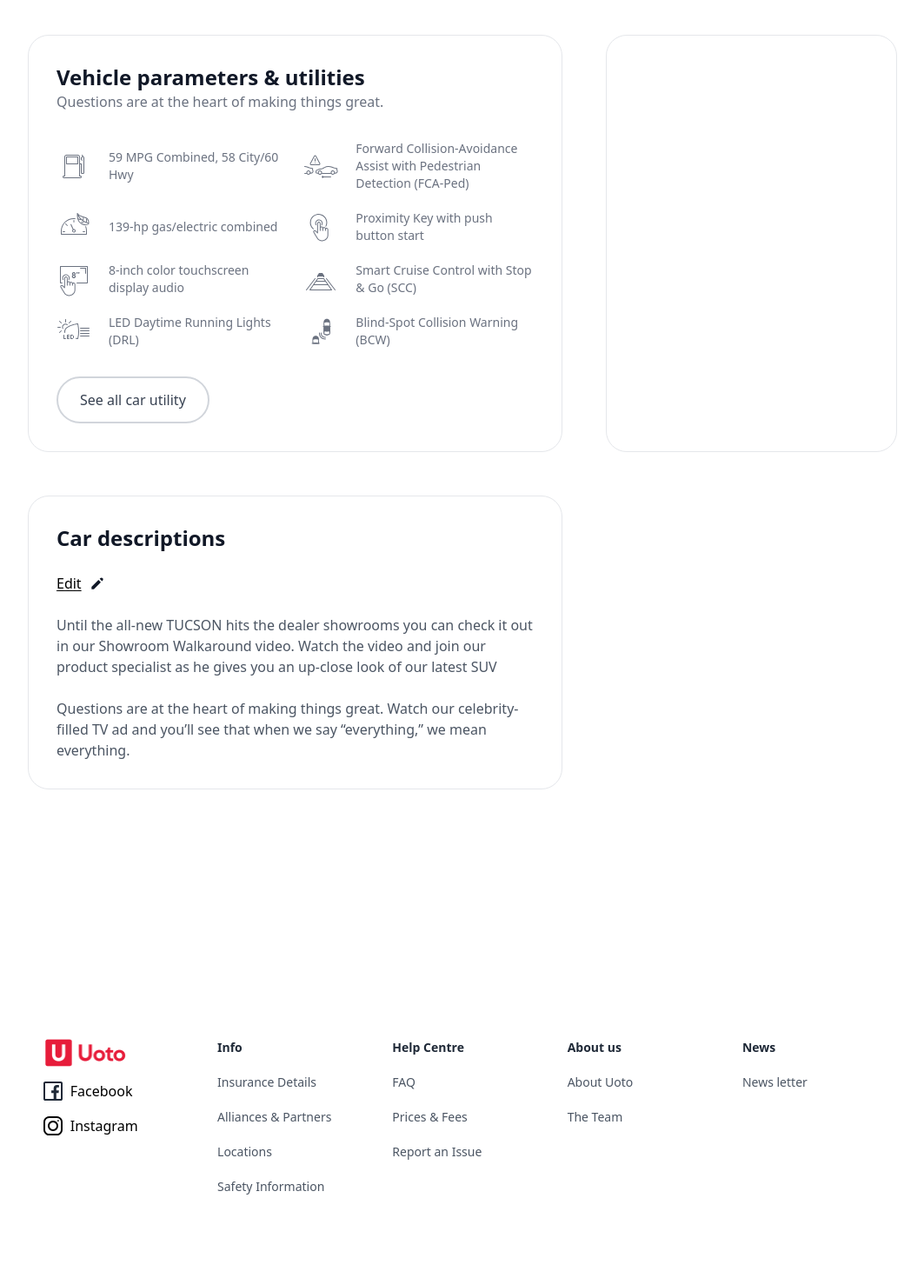
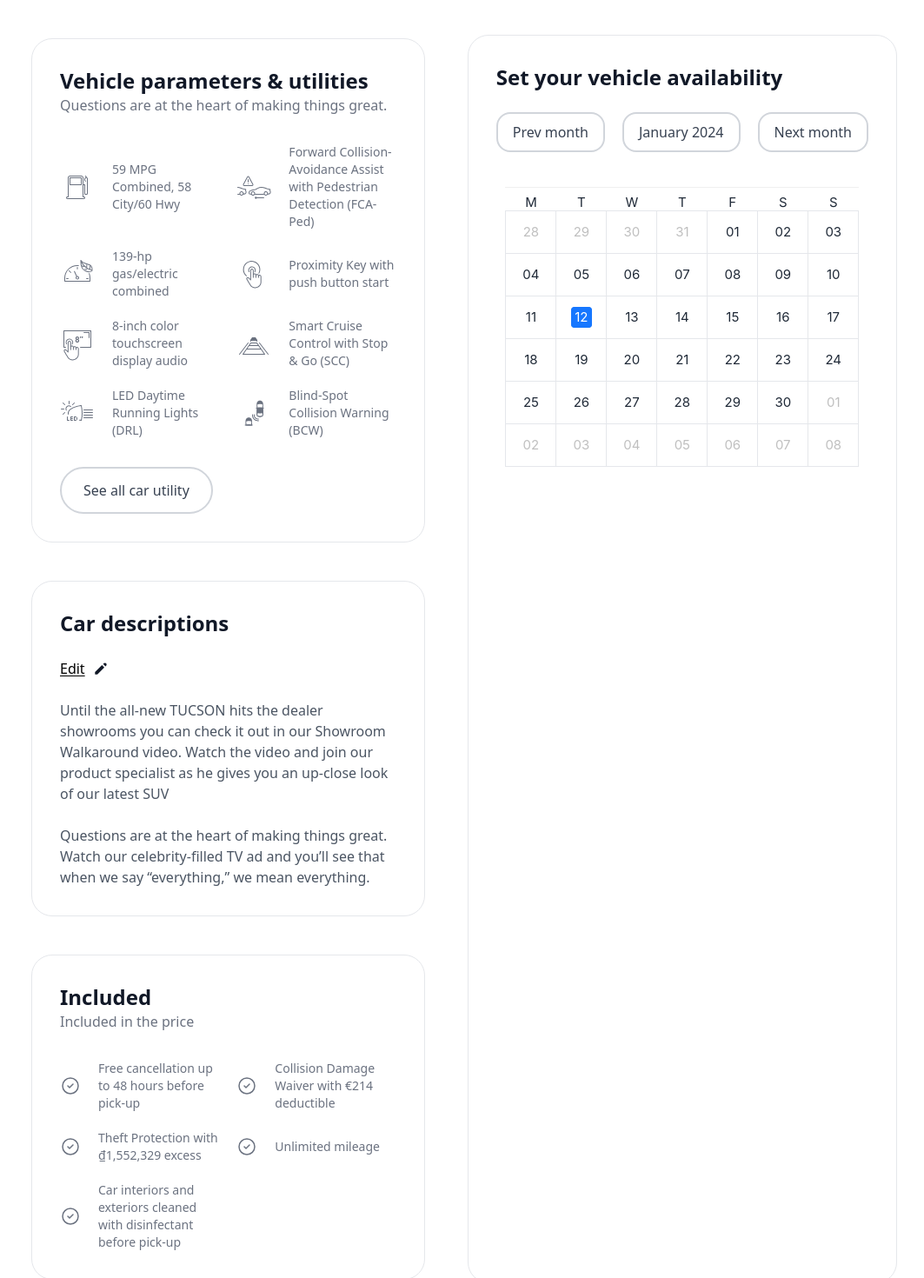
Before and after one commit to sankar-bhadran/frontend-uoto, a Next.js app: page /vehicleparameter in a window 1280 px wide. Shown: the part 160-1630 px from the top of the page at 87% size, without its empty margins (108-1171 px from the left). Built offline with nearby package versions, Linux system fonts and the light colour scheme.

Commit message:
'calendarupdated'

```diff
--- a/app/globals.css
+++ b/app/globals.css
@@ -45,3 +45,34 @@
   font-size: 14px;
   line-height: 20px;
 }
+
+/* .ant-picker-panel.ant-picker-date-panel.ant-picker-body {
+  background-color: blue;
+} */
+
+.ant-picker-body {
+  padding: 10px;
+}
+
+.ant-picker-content,
+td {
+  border: 1px solid #e5e7eb;
+  border-collapse: collapse;
+}
+
+.ant-picker-content {
+  border: none;
+}
+tr {
+  color: #6b7280;
+}
+
+.ant-picker-calendar .ant-picker-cell {
+  padding: 12px 10px;
+}
+
+.ant-picker-content tr,
+th {
+  border: none;
+  padding: 10px;
+}
--- /dev/null
+++ b/components/calendar/CalendarComponent.tsx
@@ -0,0 +1,79 @@
+"use client";
+import React, {
+  forwardRef,
+  useEffect,
+  useImperativeHandle,
+  useState,
+} from "react";
+import dayjs from "dayjs";
+import "dayjs/locale/zh-cn";
+import { Calendar, ConfigProvider } from "antd";
+import type { Dayjs } from "dayjs";
+import dayLocaleData from "dayjs/plugin/localeData";
+import updateLocale from "dayjs/plugin/updateLocale";
+
+dayjs.extend(dayLocaleData);
+dayjs.extend(updateLocale);
+dayjs.updateLocale("en", {
+  weekStart: 1,
+});
+
+const CalendarComponent = forwardRef((props, ref) => {
+  const [currentDate, setCurrentDate] = useState<Dayjs>(dayjs());
+  console.log(currentDate);
+
+  useImperativeHandle(ref, () => ({
+    handleNextMonth: () => {
+      setCurrentDate((prev) => prev.add(1, "month"));
+    },
+    handlePrevMonth: () => {
+      setCurrentDate((prev) => prev.subtract(1, "month"));
+    },
+  }));
+
+  const day = ["M", "T", "W", "T", "F", "S", "S"];
+
+  useEffect(() => {
+    for (let i = 1; i < 8; i++) {
+      const a = document.querySelector(
+        `.my-calendar table thead tr > th:nth-child(${i})`
+      );
+      if (a) {
+        a.textContent = day[i - 1];
+      }
+    }
+  }, []);
+
+  const wrapperStyle: React.CSSProperties = {
+    width: "95%",
+  };
+
+  return (
+    <div style={wrapperStyle}>
+      <ConfigProvider
+        theme={{
+          token: {
+            colorTextHeading: "red",
+            colorText: "#1F2937",
+            fontSize: 15,
+            fontWeightStrong: 700,
+          },
+        }}
+      >
+        <Calendar
+          className="my-calendar"
+          fullscreen={false}
+          headerRender={() => {
+            return <div style={{ padding: 8 }}></div>;
+          }}
+          value={currentDate}
+          onChange={(date) => setCurrentDate(date)}
+        />
+      </ConfigProvider>
+    </div>
+  );
+});
+
+CalendarComponent.displayName = "CalendarComponent";
+
+export default CalendarComponent;
--- /dev/null
+++ b/components/calendarfullcomponent/FullCalendar.tsx
@@ -0,0 +1,42 @@
+"use client";
+import React, { useRef } from "react";
+import CalendarComponent from "../calendar/CalendarComponent";
+const FullCalendar = () => {
+  //   const [];
+  const childRef = useRef();
+  return (
+    <div className="rounded-[24px] border-[1px] border-[#E5E7EB]  p-[32px] flex flex-col gap-6">
+      <div>
+        <h1 className="text-2xl font-semibold text-primarytext-color">
+          Set your vehicle availability
+        </h1>
+      </div>
+      <div className="flex gap-[20px]">
+        <button
+          className="pt-[9px] pr-[17px] pb-[9px] pl-[17px] text-nowrap border-[#D1D5DB] rounded-[16px] border-2 text-base font-medium text-[#374151]"
+          onClick={() => {
+            childRef.current.handlePrevMonth();
+          }}
+        >
+          Prev month
+        </button>
+        <button className="pt-[9px] pr-[17px] pb-[9px] pl-[17px] text-nowrap border-[#D1D5DB] rounded-[16px] border-2 text-base font-medium text-[#374151]">
+          January 2024
+        </button>
+        <button
+          className="pt-[9px] pr-[17px] pb-[9px] pl-[17px] text-nowrap border-[#D1D5DB] rounded-[16px] border-2 text-base font-medium text-[#374151]"
+          onClick={() => {
+            childRef.current.handleNextMonth();
+          }}
+        >
+          Next month
+        </button>
+      </div>
+      <div className="flex justify-center">
+        <CalendarComponent ref={childRef} />
+      </div>
+    </div>
+  );
+};
+
+export default FullCalendar;
--- a/components/vehicleparameter/VehicleParameterComponent.tsx
+++ b/components/vehicleparameter/VehicleParameterComponent.tsx
@@ -8,11 +8,13 @@ import smartCruiseIcon from "../icons/Frame (5).svg";
 import ledDisplayIcon from "../icons/Frame (6).svg";
 import blindSportIcon from "../icons/Frame (7).svg";
 import EditIcon from "../icons/Pencil.svg";
+import checkCricleIcon from "../icons/Check circle.svg";
 import Image from "next/image";
 import Link from "next/link";
+import FullCalendar from "../calendarfullcomponent/FullCalendar";
 
 const VehcileParameterComponent = () => {
-  const result = [
+  const vehcileParameterData = [
     { image: fuelDispenserIcon, sentences: "59 MPG Combined, 58 City/60 Hwy" },
     {
       image: forwardCollisionIcon,
@@ -35,12 +37,34 @@ const VehcileParameterComponent = () => {
     { image: ledDisplayIcon, sentences: "LED Daytime Running Lights (DRL)" },
     { image: blindSportIcon, sentences: "Blind-Spot Collision Warning (BCW)" },
   ];
+
+  const includedData = [
+    {
+      image: checkCricleIcon,
+      sentences: "Free cancellation up to 48 hours before pick-up",
+    },
+    {
+      image: checkCricleIcon,
+      sentences: "Collision Damage Waiver with €214 deductible",
+    },
+    {
+      image: checkCricleIcon,
+      sentences: "Theft Protection with ₫1,552,329 excess",
+    },
+    { image: checkCricleIcon, sentences: "Unlimited mileage" },
+    {
+      image: checkCricleIcon,
+      sentences:
+        "Car interiors and exteriors cleaned with disinfectant before pick-up",
+    },
+  ];
   return (
     <>
       <div className="container ">
-        <div className="container max-w-[80%] px-0 py-[51px] mx-auto mt-[60px] ">
-          <div className="grid  grid-cols-[2.2fr,1.2fr] gap-[50px] p-3">
-            <div className="rounded-[24px] border-[1px] border-[#E5E7EB] p-[32px]">
+        <div className="max-w-[80%] px-0 py-[51px] mx-auto mt-[60px] ">
+          <div className="grid  grid-cols-[2.2fr,1.2fr] gap-[45px] p-3">
+            <div className="flex flex-col gap-[44px] p-1 ">
+              <div className="rounded-[24px] border-[1px] border-[#E5E7EB] p-[32px] ">
                 <div className="flex flex-col gap-[32px]">
                   <div>
                     <h1 className="text-2xl font-semibold text-primarytext-color">
@@ -52,8 +76,11 @@ const VehcileParameterComponent = () => {
                   </div>
                   <div>
                     <div className="grid grid-cols-2 gap-[20px]">
-                    {result.map((value, index) => (
-                      <div className="flex items-center gap-[20px]" key={index}>
+                      {vehcileParameterData.map((value, index) => (
+                        <div
+                          className="flex items-center gap-[20px]"
+                          key={index}
+                        >
                           <Image
                             src={value.image}
                             width={40}
@@ -74,7 +101,6 @@ const VehcileParameterComponent = () => {
                   </div>
                 </div>
               </div>
-            <div className="rounded-[24px] border-[1px] border-[#E5E7EB]"></div>
               <div className="rounded-[24px] border-[1px] border-[#E5E7EB]  p-[32px] flex flex-col gap-[24px]">
                 <h1 className="text-2xl font-semibold text-primarytext-color">
                   Car descriptions
@@ -102,13 +128,40 @@ const VehcileParameterComponent = () => {
                   </div>
                   <div>
                     <p className="text-base font-normal text-[#4B5563]">
-                    Questions are at the heart of making things great. Watch our
-                    celebrity-filled TV ad and you’ll see that when we say
+                      Questions are at the heart of making things great. Watch
+                      our celebrity-filled TV ad and you’ll see that when we say
                       “everything,” we mean everything.
                     </p>
                   </div>
                 </div>
-            </div>{" "}
+              </div>
+              <div className="rounded-[24px] border-[1px] border-[#E5E7EB] flex flex-col p-[32px]  gap-[32px]">
+                <div className="">
+                  <h1 className="text-2xl font-semibold text-primarytext-color">
+                    Included
+                  </h1>
+                  <h3 className="text-base font-medium text-Tertiarytext-color">
+                    Included in the price
+                  </h3>
+                </div>
+                <div className="grid grid-cols-2 gap-[20px]">
+                  {includedData.map((value, index) => (
+                    <div className="flex items-center gap-[20px]" key={index}>
+                      <Image
+                        src={value.image}
+                        width={24}
+                        height={24}
+                        alt="fuelDispenserIcon"
+                      />
+                      <span className="font-normal text-sm text-Tertiarytext-color">
+                        {value.sentences}
+                      </span>
+                    </div>
+                  ))}
+                </div>
+              </div>
+            </div>
+            <FullCalendar />
           </div>
         </div>
       </div>
--- a/package.json
+++ b/package.json
@@ -11,6 +11,7 @@
   "dependencies": {
     "@ant-design/icons": "^5.5.1",
     "antd": "^5.22.0",
+    "dayjs": "^1.11.13",
     "next": "15.0.3",
     "react": "19.0.0-rc-66855b96-20241106",
     "react-dom": "19.0.0-rc-66855b96-20241106"
```
Also changed, not shown: components/icons/Check circle.svg (added), 1 other file (tests, documents, lock files or other folders). Lines whose indentation alone changed are shown as unchanged.
